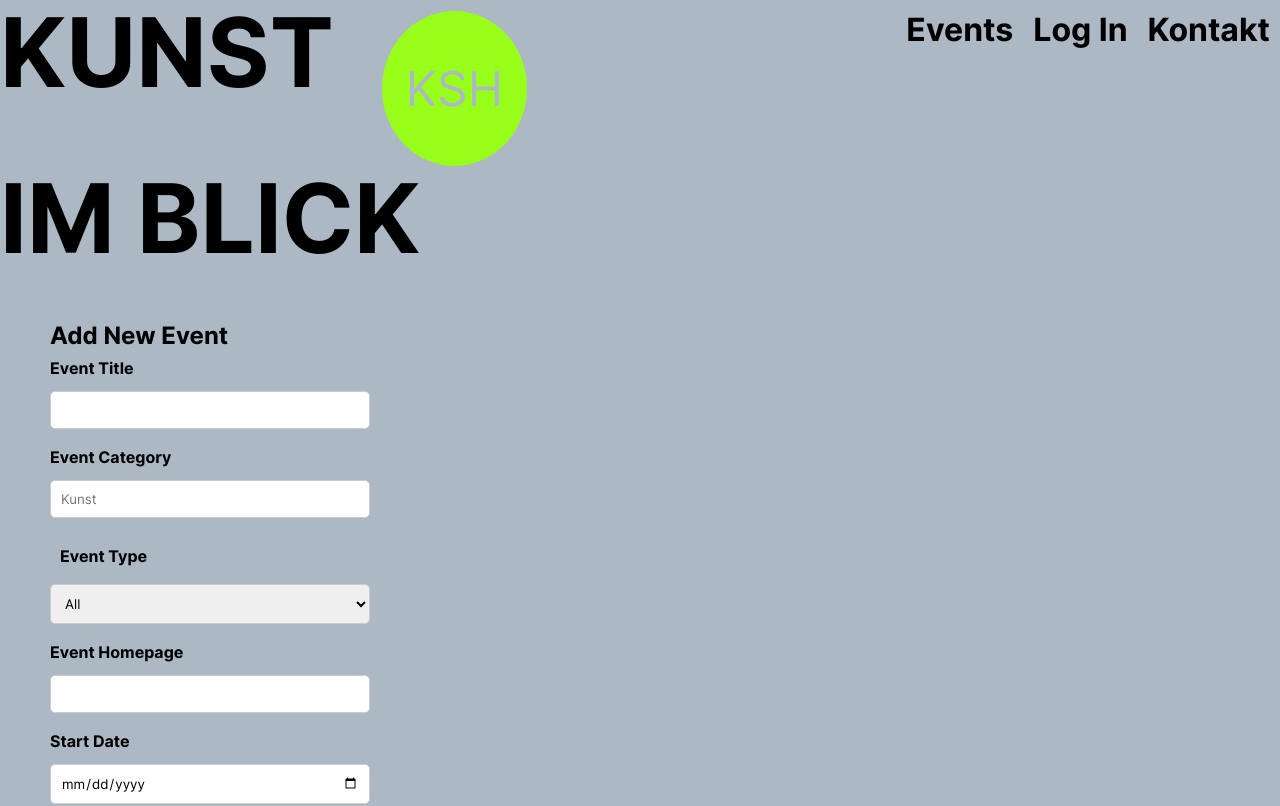
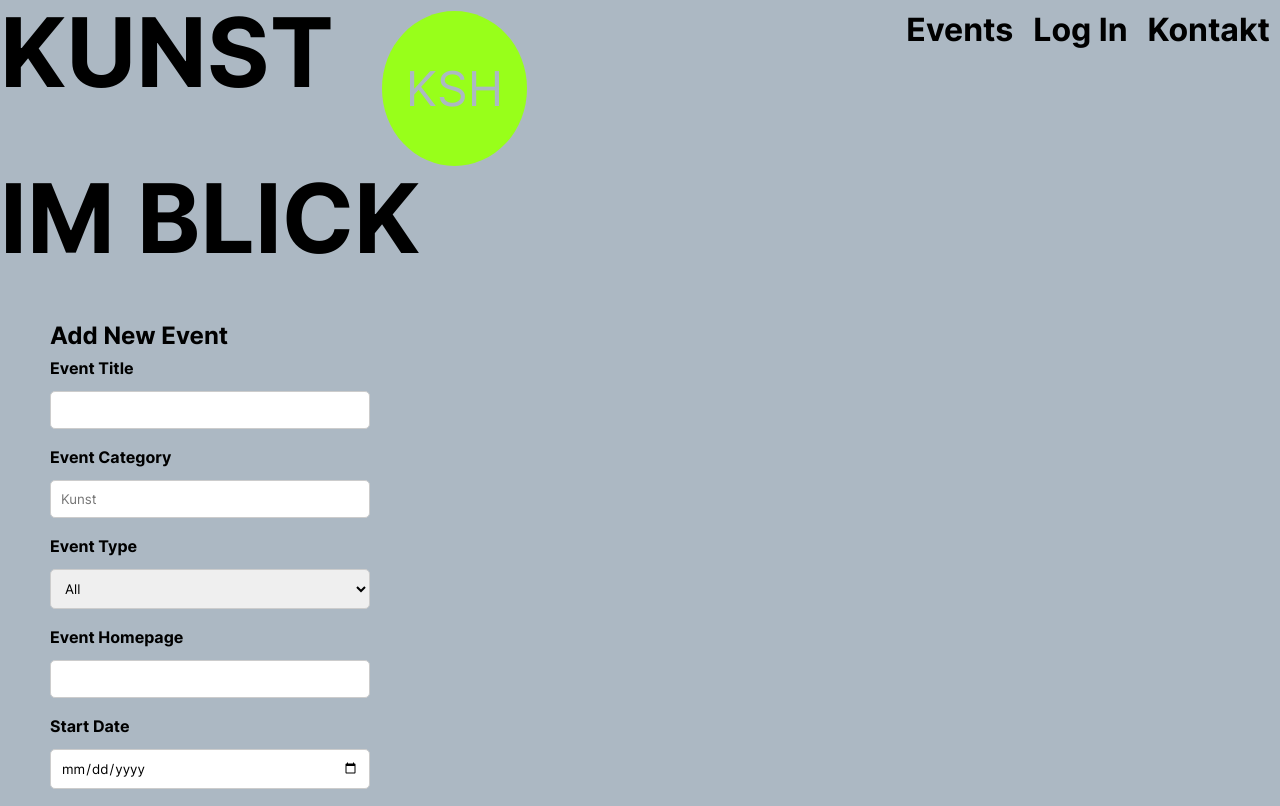
Before and after one commit to NAMASTECH/Kultur-Ausstellungsplattform-frontend, a React (Vite) app: page /event in a window 1280 px wide. Shown: the top 806 px of the page. Built offline with nearby package versions, Linux system fonts and the light colour scheme.

Commit message:
removed margin in Select Component

```diff
--- a/src/js/components/SelectComponent.jsx
+++ b/src/js/components/SelectComponent.jsx
@@ -15,9 +15,9 @@ const SelectComponent = ({ title, values, onChange, selected }) => {
 
   return (
     <>
-      <label htmlFor={title} style={{ margin: "10px", }}>{title}</label>
+      <label htmlFor={title} >{title}</label>
       <select id={title} value={selectedOption} onChange={handleSelectChange} >
-        { values.map(value => { return <option key={value} value={value}>{value}</option> }) }
+        {values.map(value => { return <option key={value} value={value}>{value}</option> })}
       </select>
     </>
   );
```
